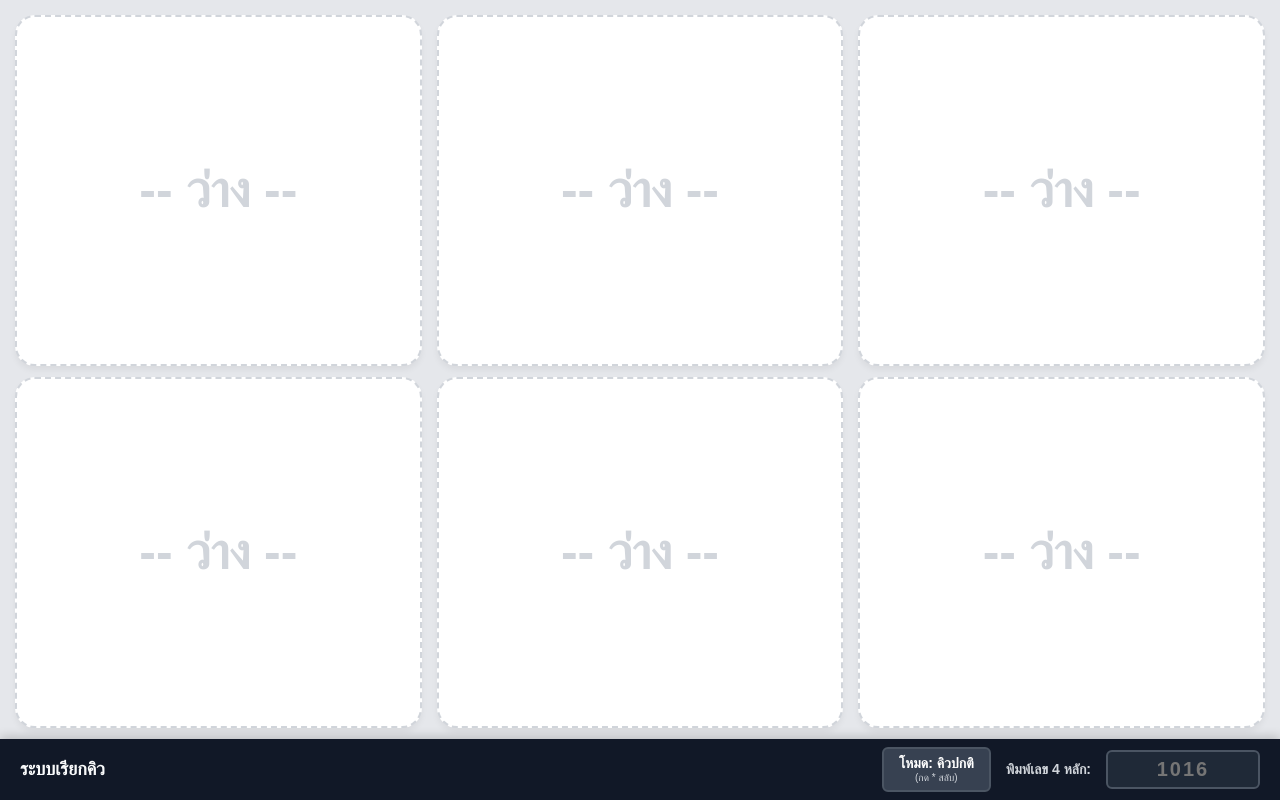
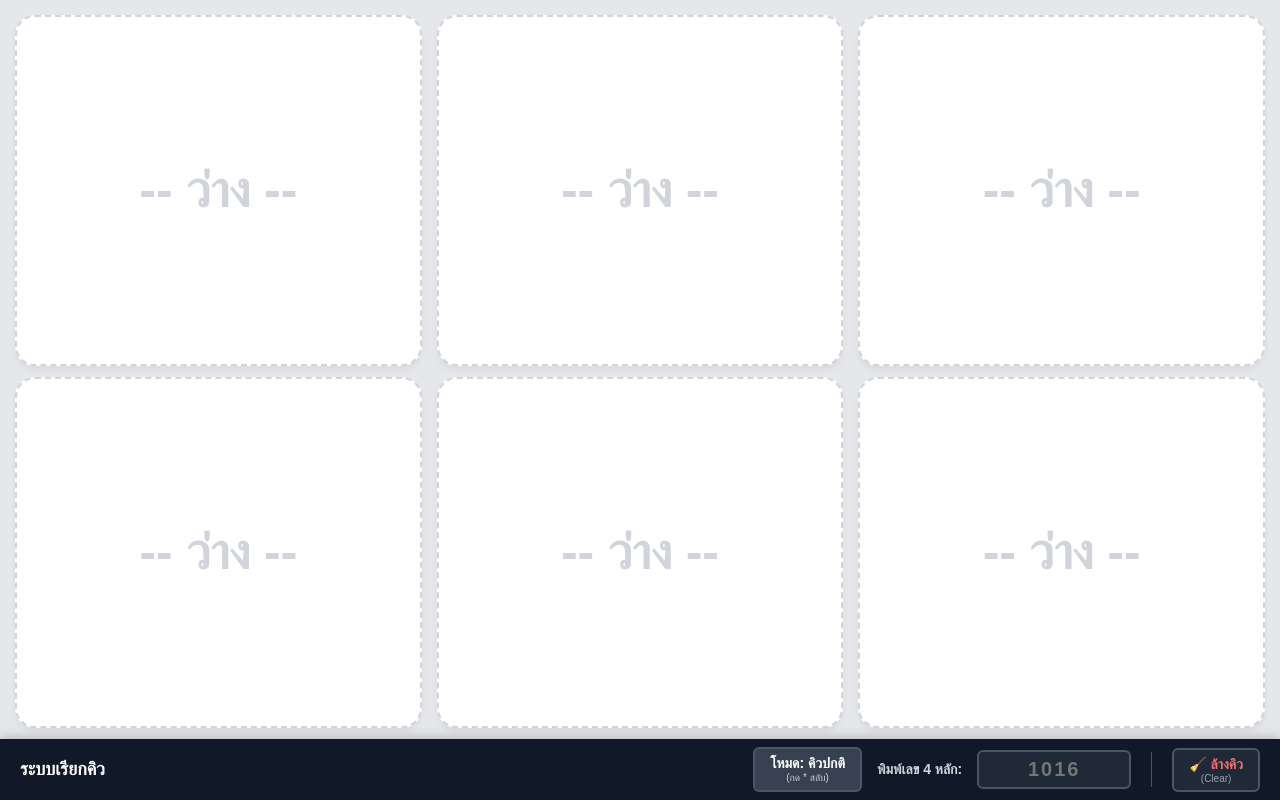
Before and after one commit to ungsriswork-oss/QQYMR, a React (Vite) app: page / in a window 1280 px wide. Built offline with nearby package versions, Linux system fonts and the light colour scheme.

Commit message:
Addclean

```diff
--- a/src/App.jsx
+++ b/src/App.jsx
@@ -6,9 +6,16 @@ export default function SmartQueueDisplay() {
   const [isRefillMode, setIsRefillMode] = useState(false);
   const inputRef = useRef(null);
 
+  // บังคับให้ Cursor กลับมารอที่ช่องพิมพ์เสมอเมื่อมีการคีย์หรือเปลี่ยนโหมด
   useEffect(() => {
     inputRef.current?.focus();
   }, [queues, isRefillMode]);
+
+  // ฟังก์ชันล้างกระดาน (เคลียร์คิว)
+  const handleClearQueue = () => {
+    setQueues([]); // ล้างข้อมูลคิวทั้งหมด
+    inputRef.current?.focus(); // ดึงโฟกัสกลับไปที่ช่องพิมพ์ทันที
+  };
 
   const handleKeyDown = (e) => {
     if (['*', '/', '+', '-'].includes(e.key)) {
@@ -25,7 +32,7 @@ export default function SmartQueueDisplay() {
         const numStr = val.substring(1);
 
         const newQueue = {
-          id: Date.now(), // ใช้เวลาปัจจุบันเป็น ID เพื่อบังคับให้ React วาดการ์ดใหม่ทุกครั้งที่กด
+          id: Date.now(),
           number: numStr,
           channel: channelStr,
           isRefill: isRefillMode
@@ -52,12 +59,12 @@ export default function SmartQueueDisplay() {
 
     return (
       <div
-        className={isNewest ? 'card-blink' : ''} // ถ้าเป็นการ์ดใบใหม่สุด ให้ใส่คลาสกะพริบ
+        className={isNewest ? 'card-blink' : ''}
         style={{
           backgroundColor: '#ffffff', borderRadius: '24px', display: 'flex',
           flexDirection: 'column', height: '100%', boxShadow: '0 8px 20px rgba(0,0,0,0.15)',
           overflow: 'hidden', position: 'relative',
-          border: isNewest ? '4px solid #EAB308' : '4px solid transparent', // กรอบทองเฉพาะคิวล่าสุด
+          border: isNewest ? '4px solid #EAB308' : '4px solid transparent',
           zIndex: isNewest ? 10 : 1
         }}
       >
@@ -71,7 +78,7 @@ export default function SmartQueueDisplay() {
             fontSize: 'clamp(14px, 1.5vw, 20px)', fontWeight: 'bold',
             boxShadow: '0 4px 10px rgba(153, 27, 27, 0.4)', zIndex: 5
           }}>
-             คิวด่วน
+            💊 คิวรีฟิลยา
           </div>
         ) : (
           <div style={{
@@ -135,7 +142,7 @@ export default function SmartQueueDisplay() {
 
   return (
     <>
-      {/* แทรก CSS Animation ตรงนี้ให้ระบบกะพริบทำงานได้ชัวร์ 100% */}
+      {/* CSS Animation การกะพริบ */}
       <style>
         {`
           @keyframes flashBlink {
@@ -143,7 +150,7 @@ export default function SmartQueueDisplay() {
             50%, 99% { opacity: 0.15; }
           }
           .card-blink {
-            animation: flashBlink 1s ease-in-out 3; /* กะพริบ 1 วินาที ทำ 3 รอบ */
+            animation: flashBlink 1s ease-in-out 3;
             animation-fill-mode: forwards;
           }
         `}
@@ -161,11 +168,10 @@ export default function SmartQueueDisplay() {
           boxSizing: 'border-box'
         }}>
           {displayQueues.map((q, index) => (
-            // key={q.id} สำคัญมาก เพราะมันบังคับให้ React วาดการ์ดใบใหม่ ทำให้ Animation เล่นใหม่ทุกครั้งที่กด Enter
             <QueueCard
               key={q ? q.id : `empty-${index}`}
               data={q}
-              isNewest={index === 0 && q !== null} // เช็คว่าเป็นใบแรกสุด (ซ้ายบน) หรือไม่
+              isNewest={index === 0 && q !== null}
             />
           ))}
         </main>
@@ -179,6 +185,7 @@ export default function SmartQueueDisplay() {
 
           <div style={{ display: 'flex', alignItems: 'center', gap: '15px' }}>
 
+            {/* ปุ่มสลับโหมด */}
             <button
               onClick={() => setIsRefillMode(!isRefillMode)}
               style={{
@@ -189,12 +196,13 @@ export default function SmartQueueDisplay() {
                 transition: 'all 0.2s', display: 'flex', flexDirection: 'column', alignItems: 'center'
               }}
             >
-              <span>{isRefillMode ? 'โหมด: คิวด่วน' : 'โหมด: คิวปกติ'}</span>
+              <span>{isRefillMode ? '💊 โหมด: รีฟิลยา' : 'โหมด: คิวปกติ'}</span>
               <span style={{ fontSize: '10px', fontWeight: 'normal', color: '#D1D5DB' }}>
                 (กด * สลับ)
               </span>
             </button>
 
+            {/* ช่องกรอกข้อมูลเลขคิว */}
             <label style={{ fontSize: '14px', color: '#D1D5DB', fontWeight: 'bold' }}>พิมพ์เลข 4 หลัก:</label>
             <input
               ref={inputRef}
@@ -211,6 +219,28 @@ export default function SmartQueueDisplay() {
                 width: '120px', fontWeight: 'bold', textAlign: 'center', letterSpacing: '2px'
               }}
             />
+
+            {/* เส้นกั้นแบ่งสัดส่วน (Divider) */}
+            <div style={{ width: '1px', height: '35px', backgroundColor: '#4B5563', margin: '0 5px' }}></div>
+
+            {/* ปุ่มล้างกระดาน (อยู่ขวาสุด) */}
+            <button
+              onClick={handleClearQueue}
+              style={{
+                padding: '6px 15px', fontSize: '14px', fontWeight: 'bold',
+                borderRadius: '6px', cursor: 'pointer', border: '2px solid #4B5563',
+                backgroundColor: '#1F2937', color: '#F87171', // ใช้ตัวหนังสือสีแดงอมส้มให้ดูเป็นปุ่มลบ
+                transition: 'all 0.2s', display: 'flex', flexDirection: 'column', alignItems: 'center'
+              }}
+              onMouseOver={(e) => e.currentTarget.style.backgroundColor = '#374151'}
+              onMouseOut={(e) => e.currentTarget.style.backgroundColor = '#1F2937'}
+            >
+              <span>🧹 ล้างคิว</span>
+              <span style={{ fontSize: '10px', fontWeight: 'normal', color: '#9CA3AF' }}>
+                (Clear)
+              </span>
+            </button>
+
           </div>
         </header>
 
```
